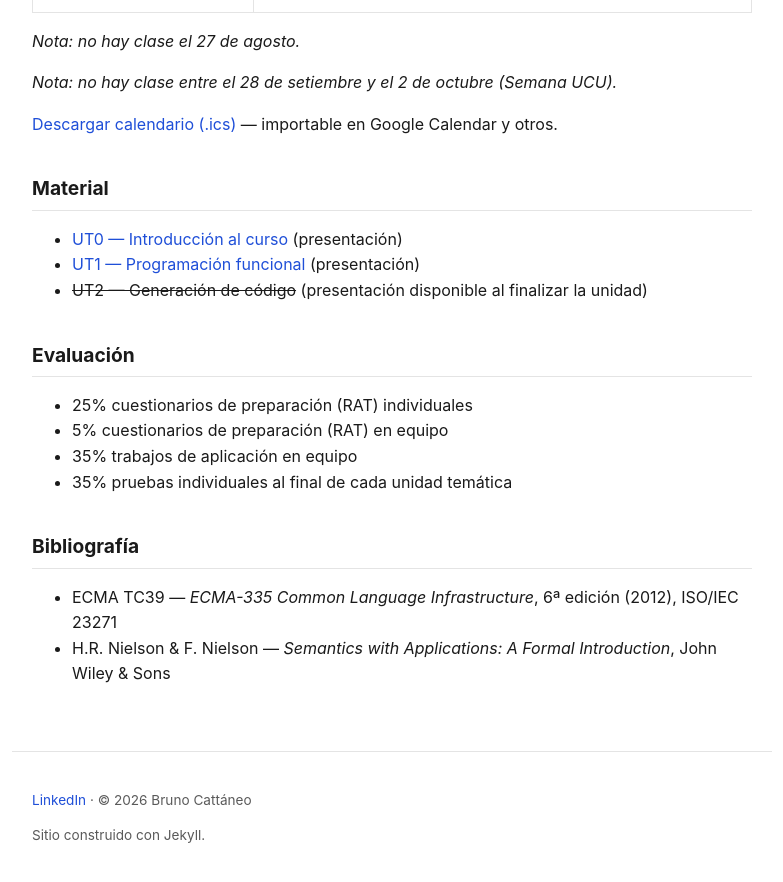
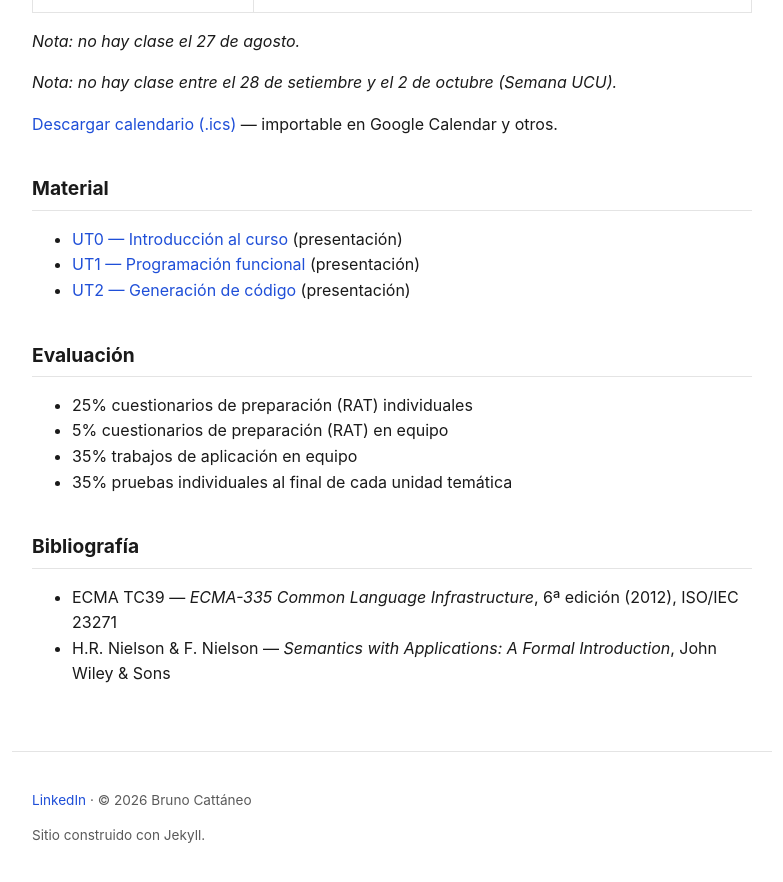
Before and after one commit to bcattaneo/cattaneo.uy, a Jekyll site: the page built from es/cursos/paradigmas-2.md, in a window 1280 px wide and 900 px high, scrolled down 1149 px. Shown: the top 882 px of the window, without its empty margins (248-1031 px from the left). Built offline with Jekyll 4.4.1, drawn with Linux system fonts in a browser that asks for light colours.

Commit message:
chore: unlock 'generación de código' slides

```diff
--- a/es/cursos/paradigmas-2.md
+++ b/es/cursos/paradigmas-2.md
@@ -40,7 +40,7 @@ Al igual que Paradigmas 1, el curso está basado en **aprendizaje basado en equi
 
 - [UT0 — Introducción al curso]({% include relurl.html to='/es/cursos/paradigmas-2/slides/ut0-introduccion.html' %}) (presentación)
 - [UT1 — Programación funcional]({% include relurl.html to='/es/cursos/paradigmas-2/slides/ut1-programacion-funcional.html' %}) (presentación)
-- ~~UT2 — Generación de código~~ (presentación disponible al finalizar la unidad)
+- [UT2 — Generación de código]({% include relurl.html to='/es/cursos/paradigmas-2/slides/ut2-generacion-de-codigo.html' %}) (presentación)
 
 ## Evaluación
 
```
